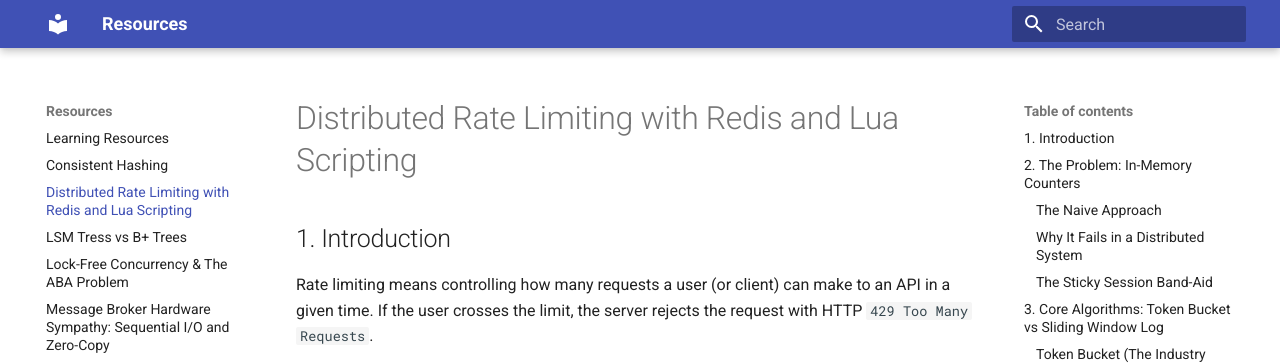
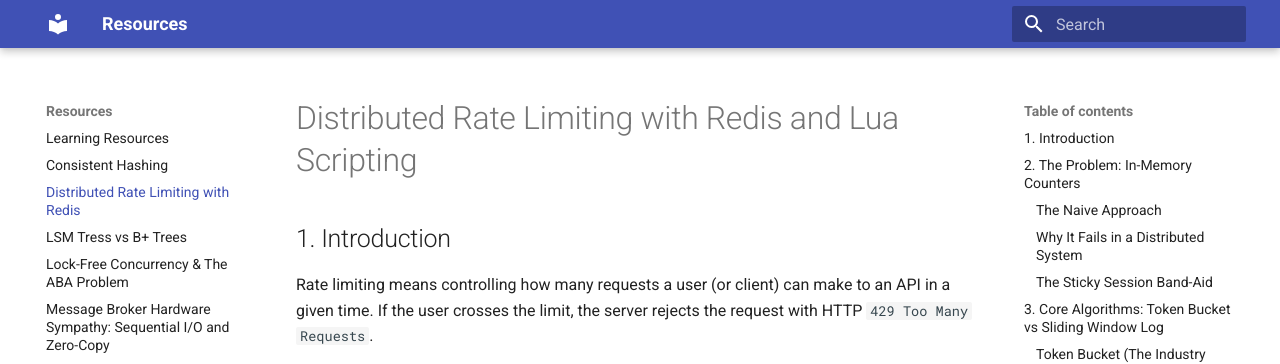
Before and after one commit to ashishpatidar123/resources, an MkDocs documentation site: the page built from docs/Distributed Rate Limiting with Redis and Lua Scripting.md, in a window 1280 px wide. Shown: the top 364 px of the page. Built offline with MkDocs 1.6.1 and Material for MkDocs 9.7.7, drawn with Linux system fonts in a browser that asks for light colours; part of the change alters nothing that is shown.

```diff
--- a/docs/Distributed Rate Limiting with Redis and Lua Scripting.md
+++ b/docs/Distributed Rate Limiting with Redis and Lua Scripting.md
@@ -1,3 +1,6 @@
+---
+title: Distributed Rate Limiting with Redis
+---
 # Distributed Rate Limiting with Redis and Lua Scripting
 
 ## 1. Introduction
```
